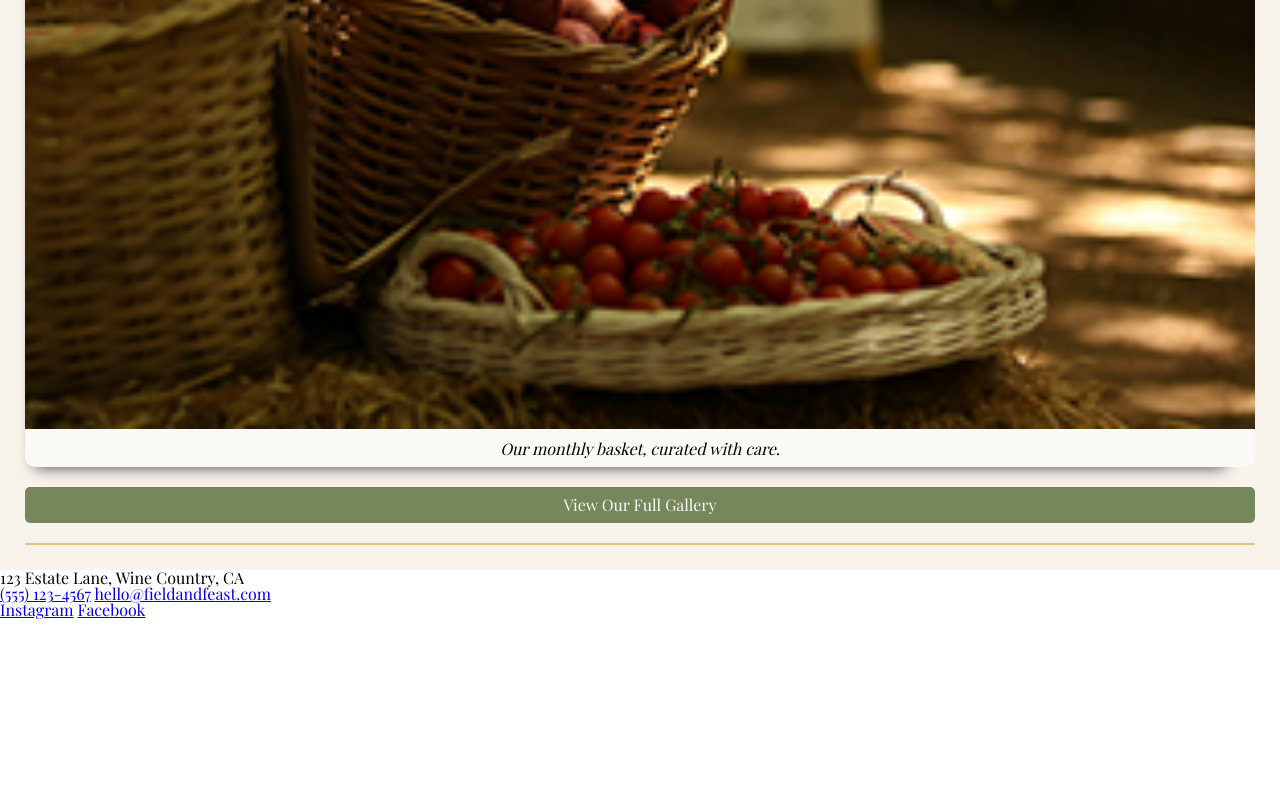
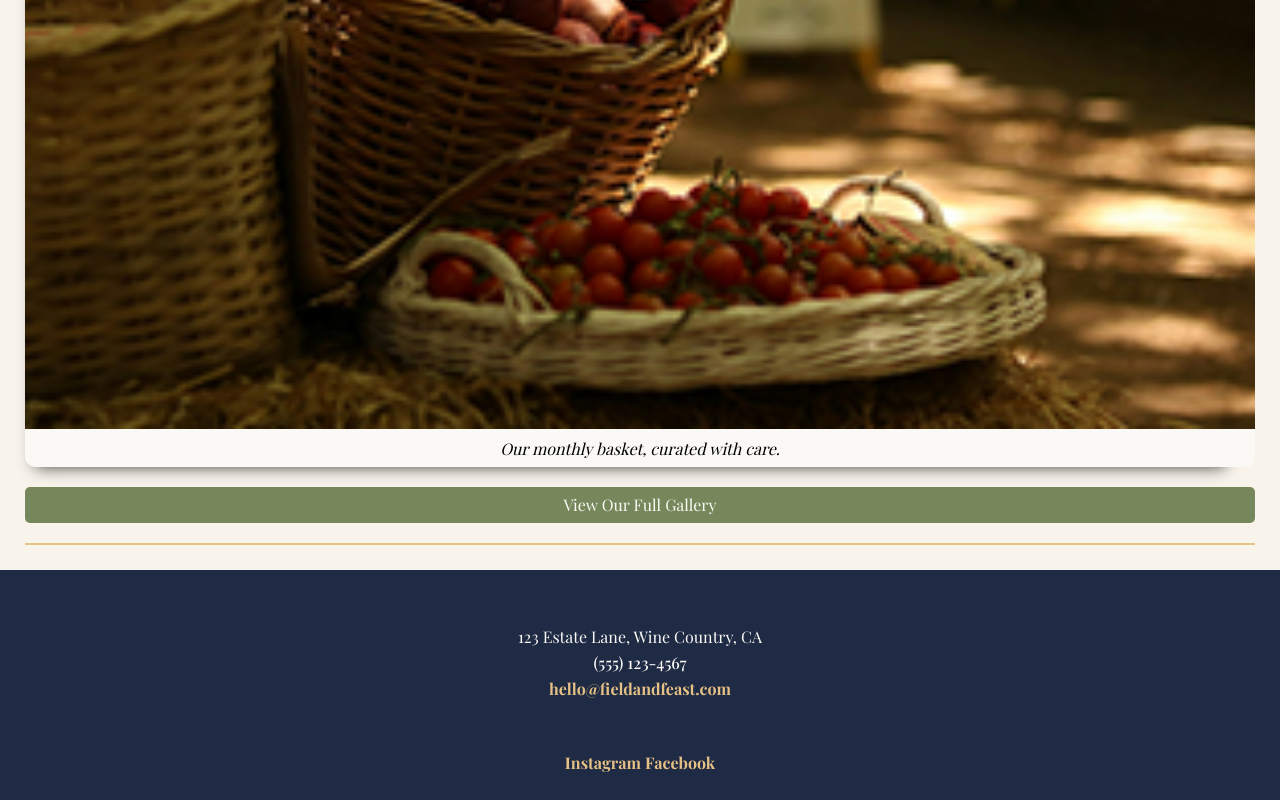
Before and after one commit to Elemental-Draco/field-and-feast, a plain HTML site: page index.html in a window 1280 px wide. Shown: the part 5223-6023 px from the top of the page. Before the commit the page ends 5843 px from the top, so only its background shows below. Drawn offline with nearby package versions, Linux system fonts and the light colour scheme; a web font is replaced by a local one.

Commit message:
finished footer and styles for small display
changed img to 300 instead of 300px in html

```diff
--- a/index.html
+++ b/index.html
@@ -11,7 +11,7 @@
       <img
         src="images/fieldandfeast-logo.png"
         alt="Logo for field &amp; feast"
-        width="300px"
+        width="300"
       />
       <h1>Field &amp; Feast</h1>
 
--- a/styles.css
+++ b/styles.css
@@ -296,6 +296,36 @@ h3 {
   border-radius: 5px;
 }
 
+/* footer styles */
+
+footer {
+  display: flex;
+  flex-direction: column;
+  justify-content: space-around;
+  height: 200px;
+  background-color: var(--midnight-blue);
+  color: var(--soft-white);
+  text-align: center;
+  padding-top: 30px;
+}
+
+address {
+  display: flex;
+  flex-direction: column;
+  gap: 10px;
+}
+
+footer a {
+  text-decoration: none;
+  color: var(--champagne-gold);
+  font-weight: bold;
+}
+
+address a:first-of-type {
+  color: var(--soft-white);
+  font-weight: 500;
+}
+
 /* MEDIA QUERY (medium) */
 /* MEDIA QUERY (large) */
 /* MEDIA QUERY (xl) */
```
